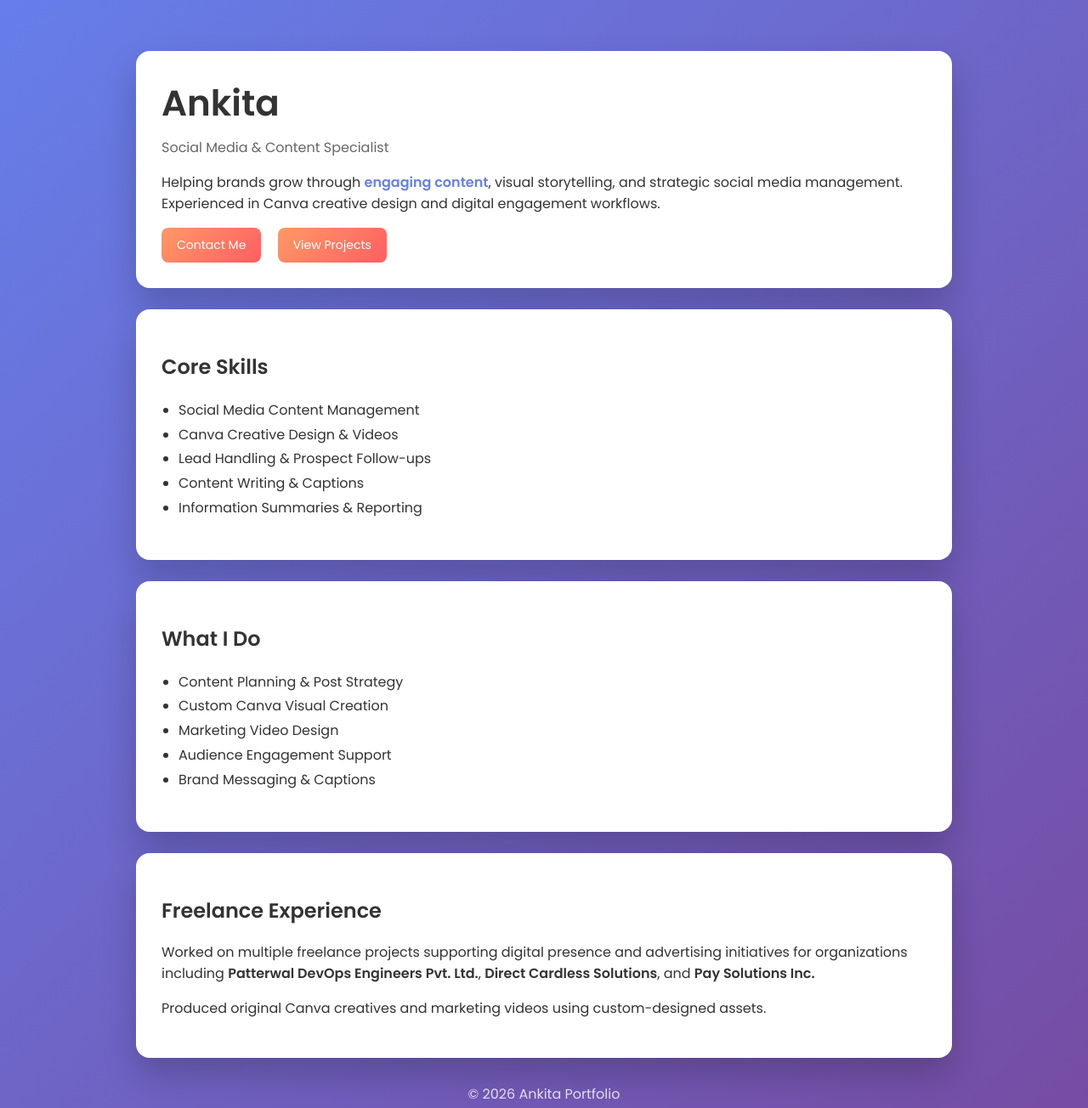
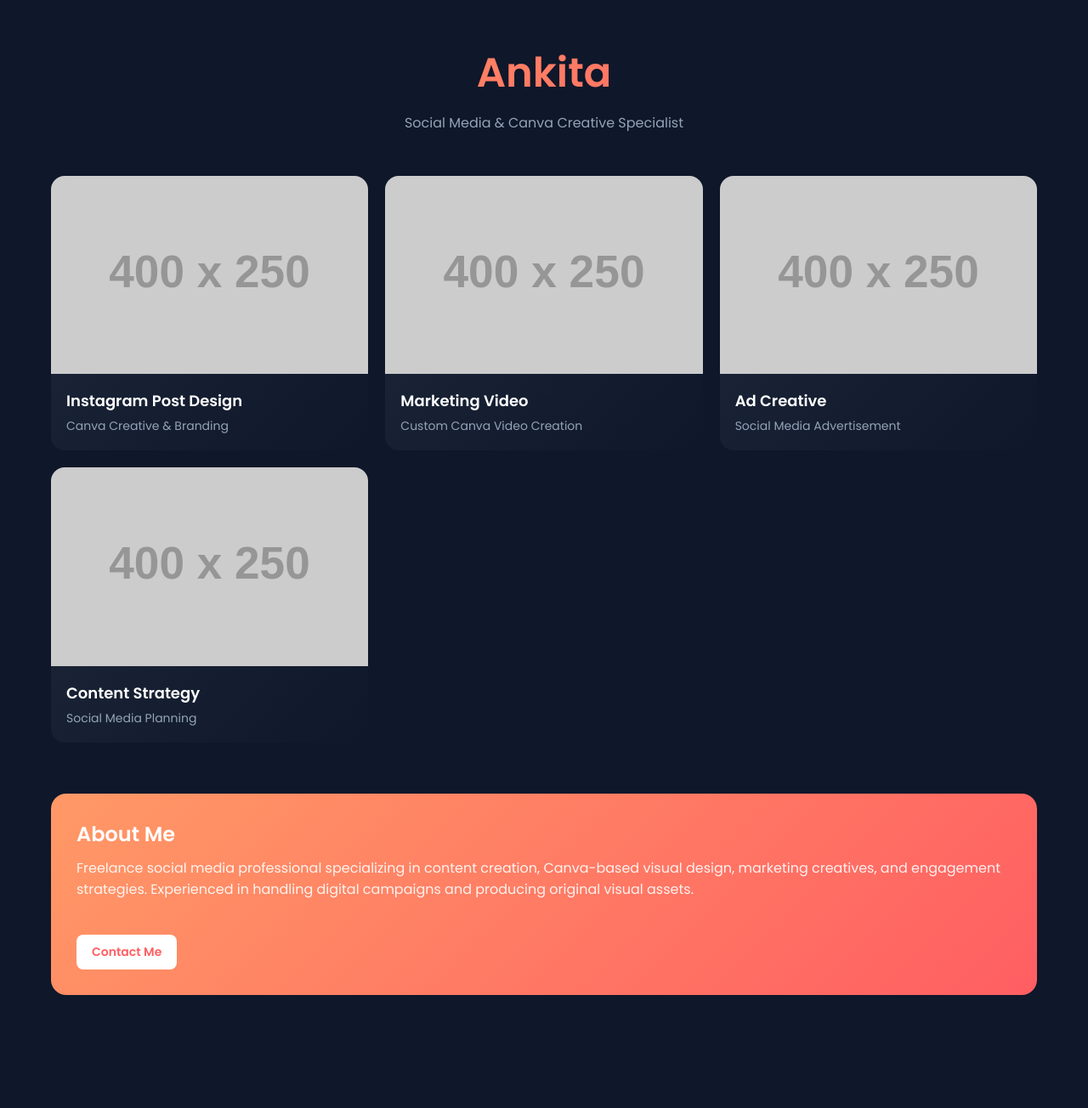
Before and after one commit to ankita15000/ankita15000.github.io, a plain HTML site: page index.html in a window 1280 px wide. Shown: the top 1304 px of the page at 85% size. After the commit the page ends 1221 px from the top, so only its background shows below. Drawn offline with Linux system fonts and the light colour scheme; placeholder pictures from the web are drawn by us.

Commit message:
Update index.html

```diff
--- a/index.html
+++ b/index.html
@@ -9,29 +9,53 @@
 
     <style>
         * {
+            margin: 0;
+            padding: 0;
             box-sizing: border-box;
         }
 
         body {
-            margin: 0;
             font-family: 'Poppins', sans-serif;
-            background: linear-gradient(135deg, #667eea, #764ba2);
+            background: #0f172a;
             color: white;
         }
 
         .container {
-            max-width: 1000px;
+            max-width: 1200px;
             margin: auto;
-            padding: 60px 20px;
+            padding: 50px 20px;
+        }
+
+        .hero {
+            text-align: center;
+            margin-bottom: 50px;
+            animation: fadeIn 1s ease;
+        }
+
+        .hero h1 {
+            font-size: 48px;
+            background: linear-gradient(135deg, #ff9966, #ff5e62);
+            -webkit-background-clip: text;
+            -webkit-text-fill-color: transparent;
+        }
+
+        .hero p {
+            color: #94a3b8;
+            margin-top: 10px;
+        }
+
+        .grid {
+            display: grid;
+            grid-template-columns: repeat(auto-fit, minmax(280px, 1fr));
+            gap: 20px;
         }
 
         .card {
-            background: white;
-            color: #333;
-            padding: 30px;
+            background: linear-gradient(135deg, #1e293b, #0f172a);
             border-radius: 16px;
-            margin-bottom: 25px;
-            box-shadow: 0 20px 40px rgba(0,0,0,0.2);
+            overflow: hidden;
+            transition: 0.4s;
+            cursor: pointer;
             transform: translateY(30px);
             opacity: 0;
             animation: fadeUp 0.8s ease forwards;
@@ -42,6 +66,68 @@
         .card:nth-child(3) { animation-delay: 0.6s; }
         .card:nth-child(4) { animation-delay: 0.8s; }
 
+        .card:hover {
+            transform: translateY(-8px) scale(1.02);
+        }
+
+        .card img {
+            width: 100%;
+            display: block;
+        }
+
+        .card-content {
+            padding: 18px;
+        }
+
+        .card-content h3 {
+            font-size: 18px;
+            margin-bottom: 6px;
+        }
+
+        .card-content p {
+            font-size: 14px;
+            color: #94a3b8;
+        }
+
+        .about {
+            margin-top: 60px;
+            background: linear-gradient(135deg, #ff9966, #ff5e62);
+            padding: 30px;
+            border-radius: 18px;
+            color: white;
+            animation: fadeIn 1.2s ease;
+        }
+
+        .about h2 {
+            margin-bottom: 10px;
+        }
+
+        .about p {
+            opacity: 0.9;
+            line-height: 1.6;
+        }
+
+        .contact {
+            margin-top: 30px;
+        }
+
+        .contact a {
+            display: inline-block;
+            margin-top: 10px;
+            text-decoration: none;
+            background: white;
+            color: #ff5e62;
+            padding: 10px 18px;
+            border-radius: 8px;
+            font-size: 14px;
+            font-weight: 600;
+            transition: 0.3s;
+        }
+
+        .contact a:hover {
+            transform: scale(1.05);
+        }
+
         @keyframes fadeUp {
             to {
                 transform: translateY(0);
@@ -49,47 +135,9 @@
             }
         }
 
-        h1 {
-            margin: 0;
-            font-size: 42px;
-        }
-
-        .tagline {
-            color: #666;
-            margin-top: 8px;
-            font-weight: 500;
-        }
-
-        .highlight {
-            color: #667eea;
-            font-weight: 600;
-        }
-
-        ul {
-            padding-left: 20px;
-            line-height: 1.8;
-        }
-
-        .links a {
-            display: inline-block;
-            margin-right: 15px;
-            text-decoration: none;
-            color: white;
-            background: linear-gradient(135deg, #ff9966, #ff5e62);
-            padding: 10px 18px;
-            border-radius: 8px;
-            font-size: 14px;
-            transition: 0.3s;
-        }
-
-        .links a:hover {
-            transform: scale(1.05);
-        }
-
-        .footer {
-            text-align: center;
-            opacity: 0.8;
-            margin-top: 30px;
+        @keyframes fadeIn {
+            from { opacity: 0; }
+            to { opacity: 1; }
         }
     </style>
 </head>
@@ -97,57 +145,58 @@
 
 <div class="container">
 
+    <div class="hero">
+        <h1>Ankita</h1>
+        <p>Social Media & Canva Creative Specialist</p>
+    </div>
+
+    <div class="grid">
+
         <div class="card">
-        <h1>Ankita</h1>
-        <div class="tagline">Social Media & Content Specialist</div>
-        <p>
-            Helping brands grow through <span class="highlight">engaging content</span>,
-            visual storytelling, and strategic social media management.
-            Experienced in Canva creative design and digital engagement workflows.
-        </p>
-
-        <div class="links">
-            <a href="mailto:ankitaflp0064@gmail.com">Contact Me</a>
-            <a href="#">View Projects</a>
+            <img src="https://via.placeholder.com/400x250" alt="Project">
+            <div class="card-content">
+                <h3>Instagram Post Design</h3>
+                <p>Canva Creative & Branding</p>
             </div>
         </div>
 
         <div class="card">
-        <h2>Core Skills</h2>
-        <ul>
-            <li>Social Media Content Management</li>
-            <li>Canva Creative Design & Videos</li>
-            <li>Lead Handling & Prospect Follow-ups</li>
-            <li>Content Writing & Captions</li>
-            <li>Information Summaries & Reporting</li>
-        </ul>
+            <img src="https://via.placeholder.com/400x250" alt="Project">
+            <div class="card-content">
+                <h3>Marketing Video</h3>
+                <p>Custom Canva Video Creation</p>
+            </div>
         </div>
 
         <div class="card">
-        <h2>What I Do</h2>
-        <ul>
-            <li>Content Planning & Post Strategy</li>
-            <li>Custom Canva Visual Creation</li>
-            <li>Marketing Video Design</li>
-            <li>Audience Engagement Support</li>
-            <li>Brand Messaging & Captions</li>
-        </ul>
+            <img src="https://via.placeholder.com/400x250" alt="Project">
+            <div class="card-content">
+                <h3>Ad Creative</h3>
+                <p>Social Media Advertisement</p>
+            </div>
         </div>
 
         <div class="card">
-        <h2>Freelance Experience</h2>
-        <p>
-            Worked on multiple freelance projects supporting digital presence and advertising initiatives
-            for organizations including <strong>Patterwal DevOps Engineers Pvt. Ltd.</strong>,
-            <strong>Direct Cardless Solutions</strong>, and <strong>Pay Solutions Inc.</strong>
-        </p>
-        <p>
-            Produced original Canva creatives and marketing videos using custom-designed assets.
-        </p>
+            <img src="https://via.placeholder.com/400x250" alt="Project">
+            <div class="card-content">
+                <h3>Content Strategy</h3>
+                <p>Social Media Planning</p>
+            </div>
         </div>
 
-    <div class="footer">
-        © 2026 Ankita Portfolio
+    </div>
+
+    <div class="about">
+        <h2>About Me</h2>
+        <p>
+            Freelance social media professional specializing in content creation, Canva-based visual design,
+            marketing creatives, and engagement strategies. Experienced in handling digital campaigns and
+            producing original visual assets.
+        </p>
+
+        <div class="contact">
+            <a href="mailto:ankitaflp0064@gmail.com">Contact Me</a>
+        </div>
     </div>
 
 </div>
```
Lines whose indentation alone changed are shown as unchanged.
